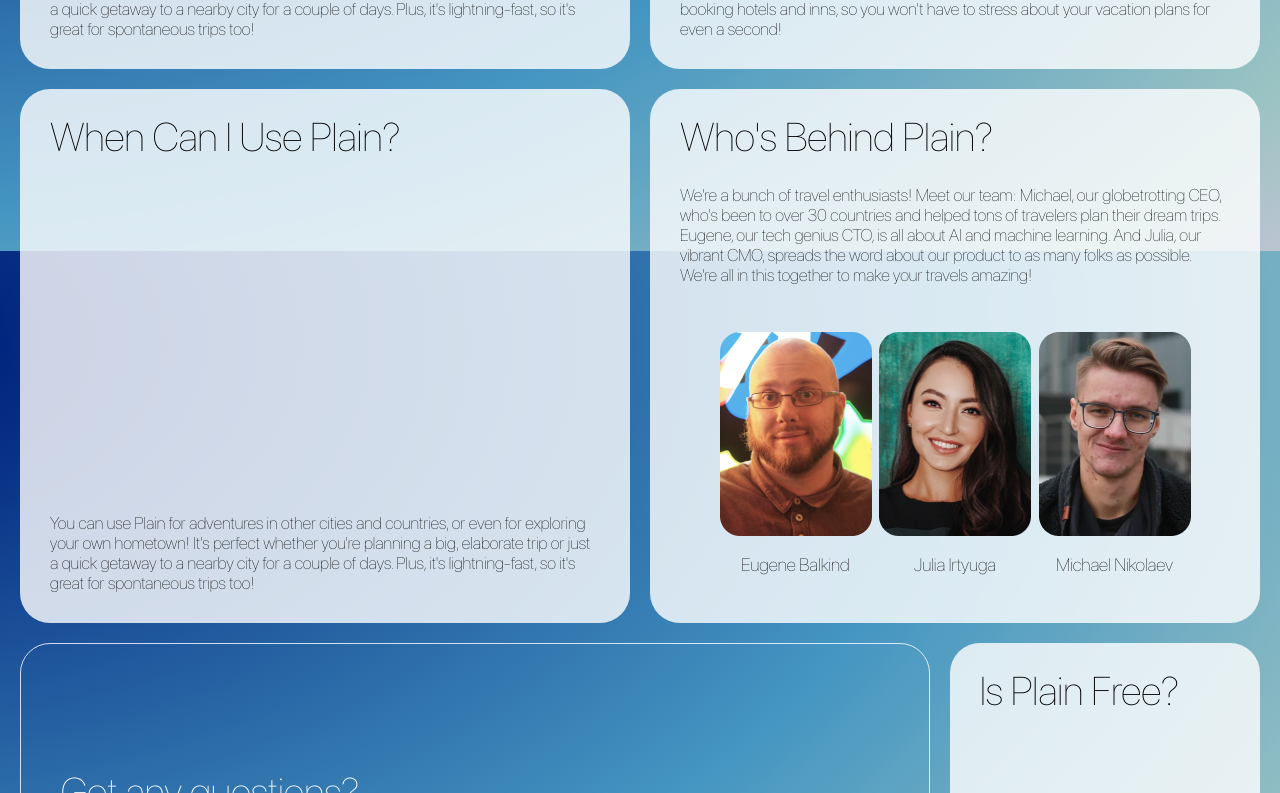
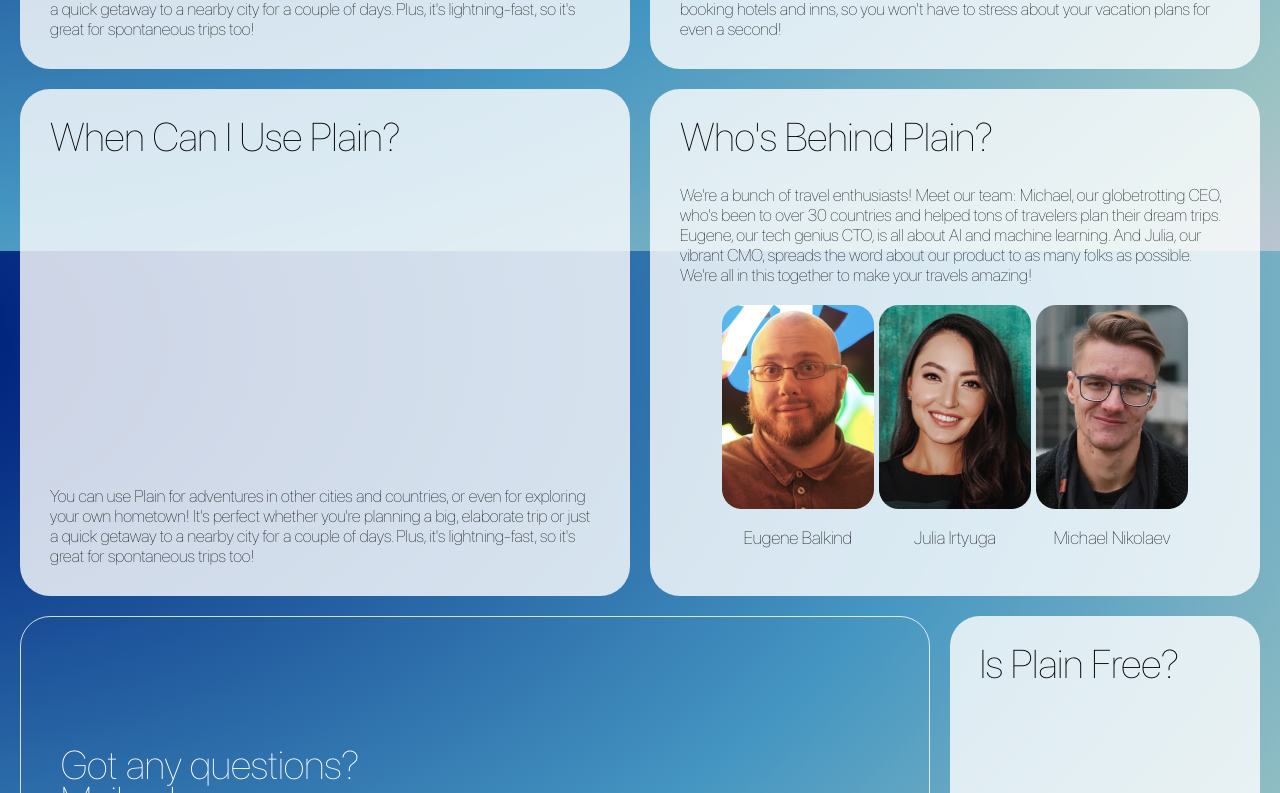
Before and after one commit to KoroLev2512/plain, a Next.js app: page /about in a window 1280 px wide. Shown: the part 549-1342 px from the top of the page. Built offline with nearby package versions, Linux system fonts and the light colour scheme.

Commit message:
added media final

```diff
--- a/src/pages/about/styles.module.scss
+++ b/src/pages/about/styles.module.scss
@@ -145,6 +145,14 @@
   user-select: none;
 }
 
+@media (max-width: 1675px) {
+  .cardList {
+    justify-content: center;
+    gap: 5px;
+    margin: 20px 0 0 0;
+  }
+}
+
 @media (max-width: 1300px) {
   .wrapper {
     grid-template-columns: repeat(2, 1fr);
@@ -167,10 +175,6 @@
 
   .free {
     max-width: 250px;
-  }
-
-  .cardList {
-    justify-content: center;
   }
 }
 
```
